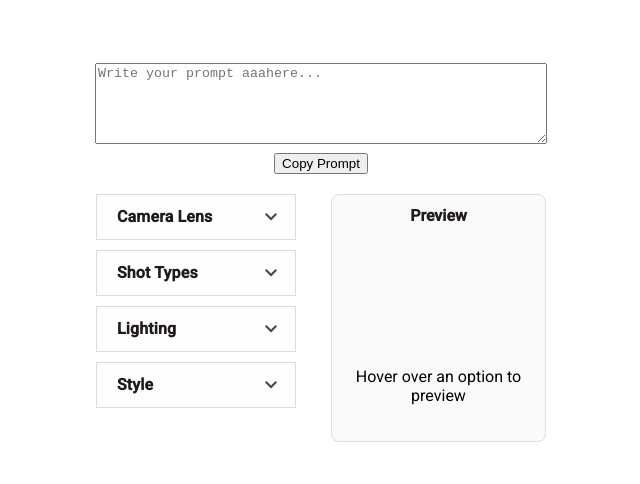
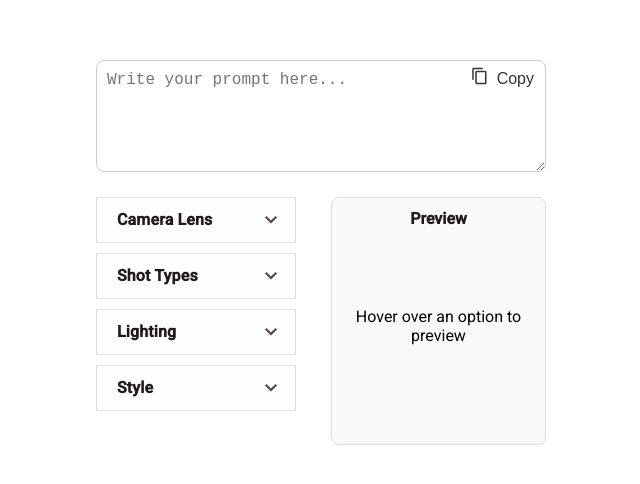
Before and after one commit to sebastianf777/promptMaker, an Angular app: page / in a window 1280 px wide. Shown: the part 140-624 px from the top of the page, without its empty margins (319-959 px from the left). Built offline with nearby package versions, Linux system fonts and the light colour scheme.

Commit message:
making improvements

```diff
--- a/src/app/components/button-list/button-list.component.scss
+++ b/src/app/components/button-list/button-list.component.scss
@@ -76,8 +76,8 @@
     padding: 0;
     margin: 0;
 
-    button {
-      padding: 10px 20px;
+    .dropdown-item {
+      padding: 5px 20px;
       /* Match the main button's padding */
       font-size: 14px;
       color: #333;
--- a/src/app/components/preview-area/preview-area.component.scss
+++ b/src/app/components/preview-area/preview-area.component.scss
@@ -14,6 +14,9 @@
     color: rgb(32, 26, 27)
     ;
   }
+  p{
+    margin: auto;
+  }
 
   .preview-content img {
     margin-top: 17px;
--- a/src/app/components/prompt-area/prompt-area.component.html
+++ b/src/app/components/prompt-area/prompt-area.component.html
@@ -3,7 +3,11 @@
     (input)="onPromptChange($event)"
     [value]="fullPrompt"
     rows="5"
-    placeholder="Write your prompt aaahere..."
+    placeholder="Write your prompt here..."
   ></textarea>
+
+  <button class="copy-button" (click)="copyToClipboard()">
+    <mat-icon>{{ copied ? 'check' : 'content_copy' }}</mat-icon>
+    {{ copied ? 'Copied!' : 'Copy' }}
+  </button>
 </div>
-<button mat-raised-button color="primary" (click)="copyToClipboard()">Copy Prompt</button>
--- a/src/app/components/prompt-area/prompt-area.component.scss
+++ b/src/app/components/prompt-area/prompt-area.component.scss
@@ -1,4 +1,42 @@
-textarea{
-    width: 446px;
-    margin: 5px;
-}
+.prompt-area {
+    position: relative;
+    display: flex;
+    flex-direction: column;
+    align-items: flex-start;
+    width: 100%;
+
+    textarea {
+      width: 428px;
+      padding: 10px;
+      margin: 5px;
+      border: 1px solid #ccc;
+      border-radius: 8px;
+      font-size: 16px;
+      resize: vertical;
+    }
+
+    .copy-button {
+      display: flex;
+      align-items: center;
+      gap: 5px;
+      background: transparent;
+      border: none;
+      font-size: 16px;
+      color: #333;
+      cursor: pointer;
+      padding: 5px 10px;
+      border-radius: 5px;
+      position: absolute;
+      top: 7px;
+      right: 7px;
+      transition: color 0.3s ease;
+
+      &:hover {
+        color: #007bff;
+      }
+
+      mat-icon {
+        font-size: 18px;
+      }
+    }
+  }
--- a/src/app/components/prompt-area/prompt-area.component.ts
+++ b/src/app/components/prompt-area/prompt-area.component.ts
@@ -1,47 +1,44 @@
 import { Component } from '@angular/core';
 import { PromptService } from '../../services/prompt-service';
+import { Clipboard } from '@angular/cdk/clipboard';
+import { CommonModule } from '@angular/common';
+import { MatIconModule } from '@angular/material/icon';
 
 @Component({
   selector: 'app-prompt-area',
   standalone: true,
-  imports: [],
+  imports: [CommonModule, MatIconModule], // Ensure MatIconModule is imported
   templateUrl: './prompt-area.component.html',
   styleUrls: ['./prompt-area.component.scss']
 })
 export class PromptAreaComponent {
   fullPrompt: string = '';
-  buttonText: string = 'Copy Prompt'; // Default button text
-  timeoutId: any; // To track the timeout
+  copied: boolean = false; // Track if copied
+  timeoutId: any; // Track timeout
 
-  constructor(private promptService: PromptService) {
+  constructor(private promptService: PromptService, private clipboard: Clipboard) {
     this.promptService.prompts$.subscribe((prompts: string[]) => {
       this.fullPrompt = prompts.join(' ');
     });
   }
 
   onPromptChange(event: Event): void {
-    // Update `fullPrompt` when the textarea content changes
     const target = event.target as HTMLTextAreaElement;
     this.fullPrompt = target.value;
   }
 
   copyToClipboard(): void {
-    navigator.clipboard.writeText(this.fullPrompt).then(() => {
-      this.buttonText = 'Copied!'; // Temporarily change button text
+    this.clipboard.copy(this.fullPrompt);
+    this.copied = true;
 
     // Clear any previous timeout
     if (this.timeoutId) {
       clearTimeout(this.timeoutId);
     }
 
-      // Revert button text after 2 seconds
+    // Revert text after 2 seconds
     this.timeoutId = setTimeout(() => {
-        this.buttonText = 'Copy Prompt';
+      this.copied = false;
     }, 2000);
-    });
-  }
-
-  resetButtonText(): void {
-    this.buttonText = 'Copy Prompt'; // Revert to default when clicking elsewhere
   }
 }
--- a/src/index.html
+++ b/src/index.html
@@ -8,6 +8,7 @@
   <link rel="icon" type="image/x-icon" href="favicon.ico">
   <link href="https://fonts.googleapis.com/css2?family=Roboto:wght@300;400;500&display=swap" rel="stylesheet">
   <link href="https://fonts.googleapis.com/icon?family=Material+Icons" rel="stylesheet">
+
 </head>
 <body class="mat-typography">
   <app-root></app-root>
```
Lines whose indentation alone changed are shown as unchanged.
